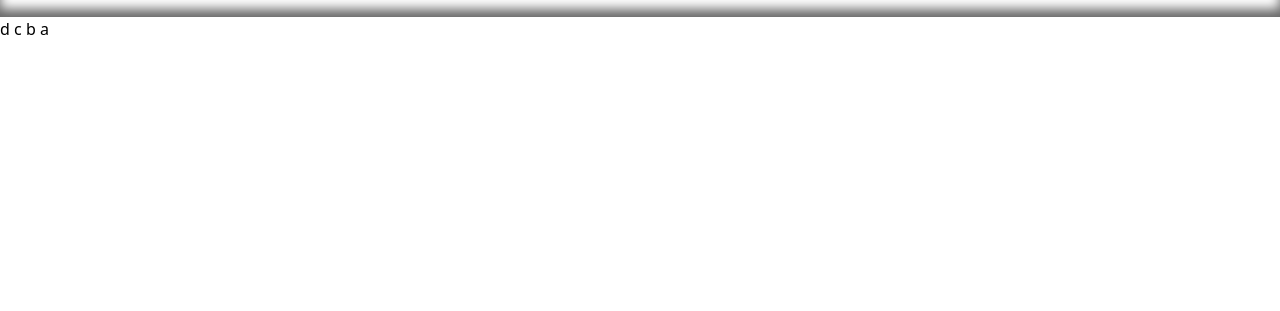
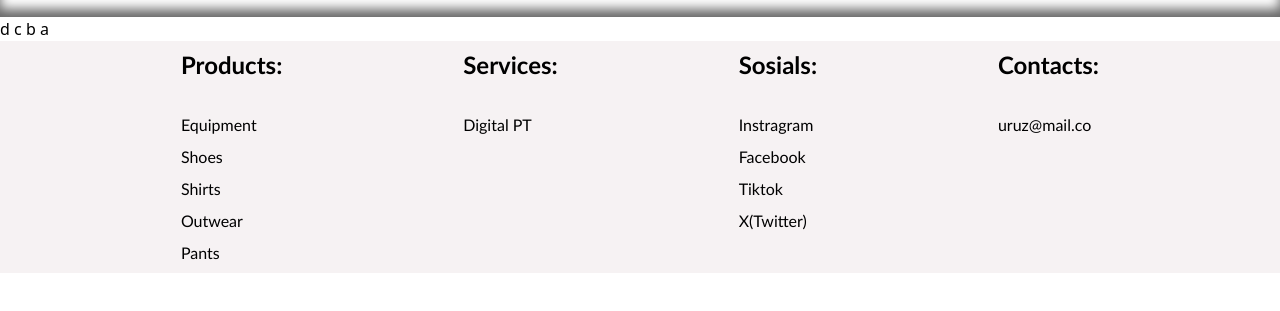
Before and after one commit to SebastianFraKontraktika/bedriftProsjekt-EinEiSaAS, a website: page src/utstyr.html in a window 1280 px wide. Shown: the part 91-402 px from the top of the page. Drawn offline with Linux system fonts and the light colour scheme.

Commit message:
Update utstyr.html

```diff
--- a/src/utstyr.html
+++ b/src/utstyr.html
@@ -19,11 +19,38 @@
             <input class="w-full" type="text" name="search" id="sokBar" placeholder="Search">
         </div>
     </nav>
+
     <div class="whitespace-nowrap overflow-auto">
         <a href="">d</a>
         <a href="">c</a>
         <a href="">b</a>
         <a href="">a</a>
     </div>
+
+    <footer class="flex flex-row justify-evenly bg-uruz-hvit font-[Trebuchet_MS]">
+        <div class="flex flex-col">
+            <h1 class="text-2xl font-bold mb-8 mt-2">Products:</h1>
+            <a class="mb-2" href="">Equipment</a>
+            <a class="mb-2" href="">Shoes</a>
+            <a class="mb-2" href="">Shirts</a>
+            <a class="mb-2" href="">Outwear</a>
+            <a class="mb-2" href="">Pants</a>
+        </div>
+        <div>
+            <h1 class="text-2xl font-bold mb-8 mt-2">Services:</h1>
+            <a href="">Digital PT</a>
+        </div>
+        <div class="flex flex-col">
+            <h1 class="text-2xl font-bold mb-8 mt-2">Sosials:</h1>
+            <a class="mb-2" href="">Instragram</a>
+            <a class="mb-2" href="">Facebook</a>
+            <a class="mb-2" href="">Tiktok</a>
+            <a class="mb-2" href="">X(Twitter)</a>
+        </div>
+        <div>
+            <h1 class="text-2xl font-bold mb-8 mt-2">Contacts:</h1>
+            <p>uruz@mail.co</p>
+        </div>
+    </footer>
 </body>
 </html>
```
